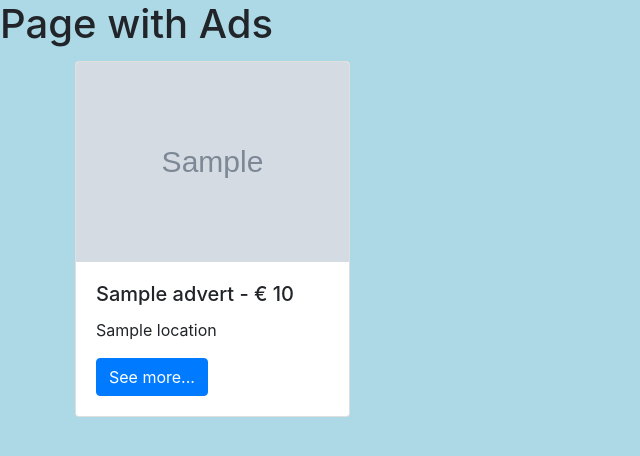
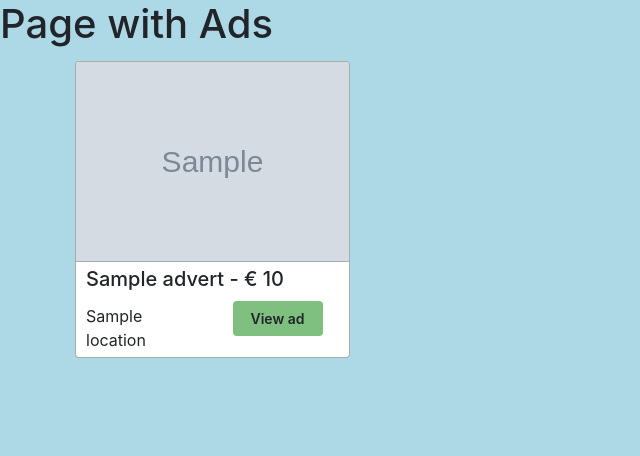
Before and after one commit to romangrubic/Snoop-Adverts-Flask, a Flask app: page /marketplace in a window 1280 px wide. Shown: the part 50-506 px from the top of the page, without its empty margins (0-640 px from the left). Run offline with Flask 2, Linux system fonts and the light colour scheme; grey boxes marked "Sample" are stand-in pictures; a database or web service that is not in the repository returns one stand-in record (values such as "Sample title"); some libraries are stand-ins or nearby versions.

Commit message:
Styled cards in Marketplace.

```diff
--- a/static/css/style.css
+++ b/static/css/style.css
@@ -34,8 +34,22 @@ body{
 .col-8,.col-sm-6,.col-md-4,.col-lg-3{
     padding:5px;
 }
-
-/* ------------ Delete and Edit buttons ------*/
+.card{
+    border: 1px solid rgba(0, 0, 0, 0.33);
+}
+.card-img-top{
+    border-bottom: 1px solid rgba(0, 0, 0, 0.33);
+}
+.card-body{
+    padding: 0 5px 5px;
+}
+.card-title{
+    margin: 5px;
+}
+.card-text{
+    margin: 8px 5px;
+}
+/* ------------ Delete, Edit, See more buttons ------*/
 .delete-btn{
     width: 150px;
     margin: 5px;
@@ -46,6 +60,14 @@ body{
     margin: 5px;
     background-color: rgba(0, 0, 255, 0.562);
 }
+.see-more{
+    background-color: rgba(0, 128, 0, 0.5);
+    margin: 5px;
+    height: 35px;
+    width: 90px;
+    font-weight: 600;
+    font-size: 14px;
+}
 
 @media only screen and (max-width: 575px) {
    .col-8,.col-sm-6,.col-md-4,.col-lg-3{
--- a/templates/marketplace.html
+++ b/templates/marketplace.html
@@ -8,8 +8,14 @@
 		<img src="{{url_for('file', filename=advert['imageURL'])}}" class="card-img-top" width="200px" height="200px" alt="{{advert.advert_name}}">
 		<div class="card-body">
 			<h5 class="card-title">{{advert.advert_name}} - € {{advert.price}}</h5>
-			<p class="card-text">{{advert.location}}</p>
-			<a href="{{url_for('view_advert', advert_id=advert._id)}}" class="btn btn-primary">See more...</a>
+            <div class="row">
+            <div class="col-6">
+                <p class="card-text">{{advert.location}}</p>
+            </div>
+            <div class="col-6">
+			<a href="{{url_for('view_advert', advert_id=advert._id)}}" class="btn see-more">View ad</a>
+            </div>
+            </div>
 		</div>
         </div>
 	</div>
```
